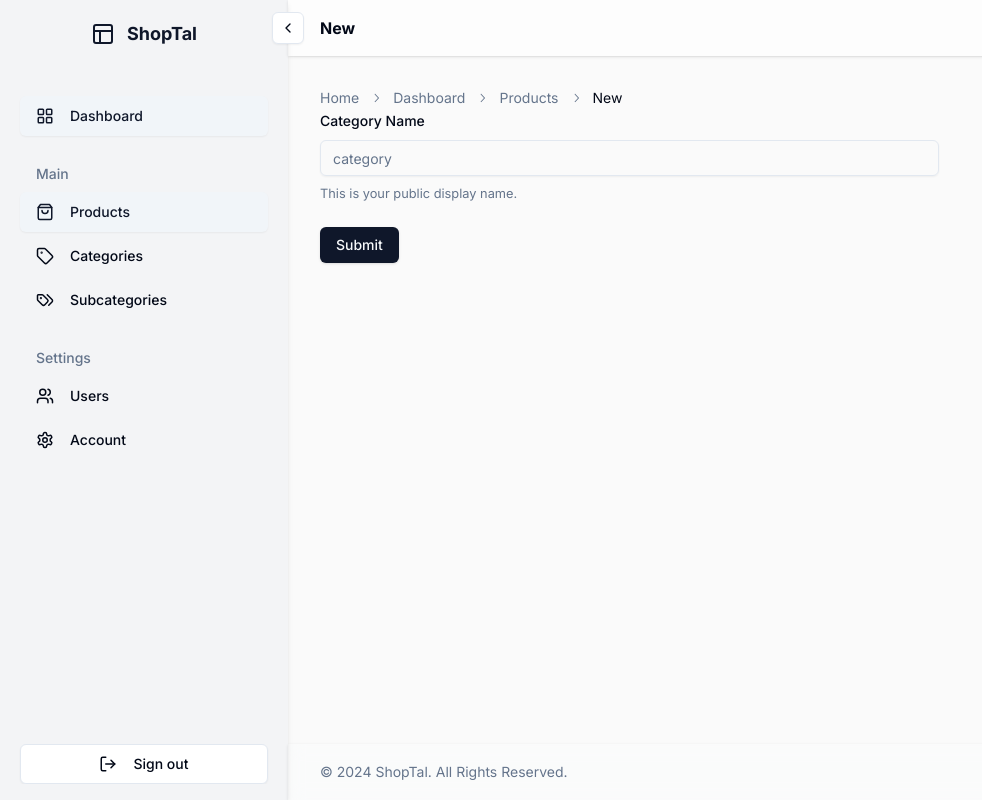
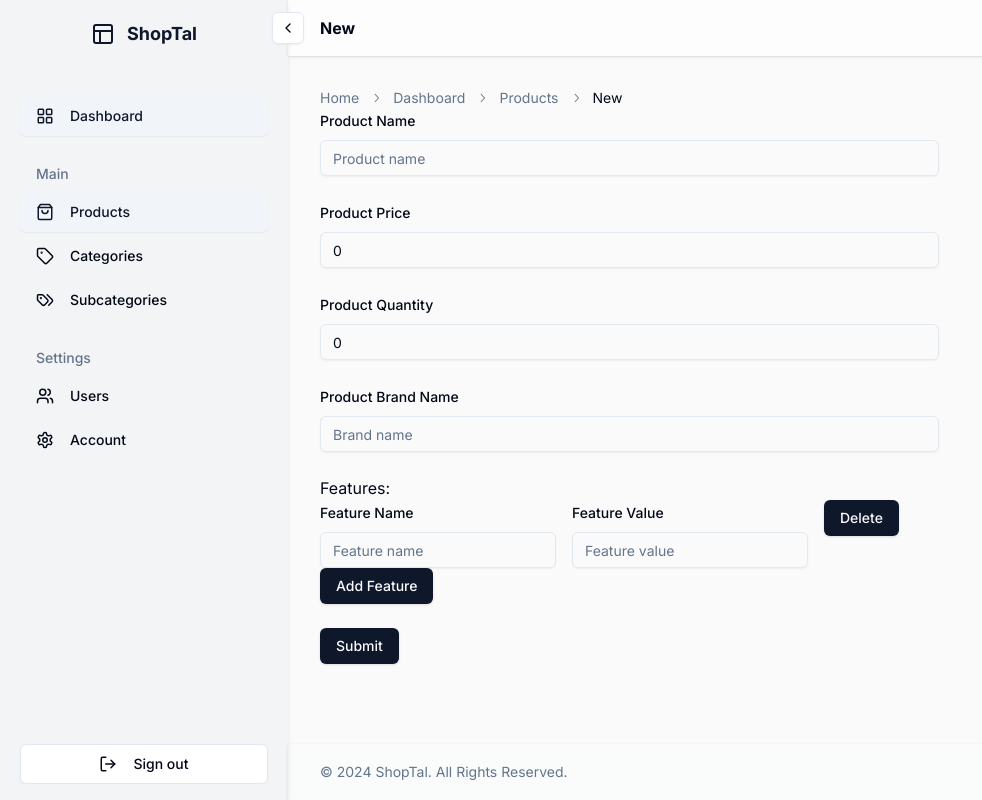
Before and after one commit to kdipto1/ShopTal-client, a Next.js app: page /dashboard/products/new in a window 1280 px wide. Shown: the whole page, without its empty margins (0-982 px from the left). Built offline with nearby package versions, Linux system fonts and the light colour scheme.

Commit message:
ADDED: initial CreateProductForm added

```diff
--- a/src/app/(dashboard-layout)/dashboard/subcategories/page.tsx
+++ b/src/app/(dashboard-layout)/dashboard/subcategories/page.tsx
@@ -59,7 +59,7 @@ const SubcategoriesPage = () => {
         setData(result.data.data);
         setLoading(false);
       } catch (error) {
-        setError(error.message);
+        // setError(error.message);
         setLoading(false);
       }
     };
@@ -110,12 +110,12 @@ const SubcategoriesPage = () => {
       </Link>
 
       {/* <DataTable columns={columnDefs} data={data} /> */}
-      <DataTable
+      {/* <DataTable
         columns={columns}
         data={data}
         onPageChange={onPageChange}
         onPageSizeChange={onPageSizeChange}
-      />
+      /> */}
     </ContentLayout>
   );
 };
--- a/src/components/dashboard-page-components/products-page-components/new-page-components/CreateProductForm.tsx
+++ b/src/components/dashboard-page-components/products-page-components/new-page-components/CreateProductForm.tsx
@@ -1,9 +1,199 @@
+// "use client";
+
+// import { Button } from "@/components/shadcn-ui/button";
+// import {
+//   Form,
+//   FormControl,
+//   FormDescription,
+//   FormField,
+//   FormItem,
+//   FormLabel,
+//   FormMessage,
+// } from "@/components/shadcn-ui/form";
+// import { Input } from "@/components/shadcn-ui/input";
+// import { zodResolver } from "@hookform/resolvers/zod";
+// import { useState } from "react";
+// import { useForm } from "react-hook-form";
+// import { toast } from "sonner";
+// import { z } from "zod";
+
+// const FormSchema = z.object({
+//   name: z.string().min(2, {
+//     message: "Product name must be at least 2 characters.",
+//   }),
+//   price: z.string({
+//     message: "Product price should be positive value",
+//   }),
+//   quantity: z.string({
+//     message: "Product quantity should be positive value.",
+//   }),
+//   brandName: z.string().min(2, {
+//     message: "Product brand name must be at least 2 characters.",
+//   }),
+//   categoryId: z.string({
+//     message: "Category for product must be selected",
+//   }),
+//   subcategoryId: z.string({
+//     message: "Subcategory for product must be selected.",
+//   }),
+//   file: z.string({
+//     message: "Image file must be selected",
+//   }),
+//   features: z.array(
+//     z.object({
+//       name: z.string(),
+//       value: z.string(),
+//     })
+//   ),
+// });
+
+// const CreateProductForm = () => {
+//   const form = useForm<z.infer<typeof FormSchema>>({
+//     resolver: zodResolver(FormSchema),
+//     defaultValues: {
+//       name: "",
+//     },
+//   });
+//   const [fields, setFields] = useState([{ name: "", value: "" }]);
+
+//   const addField = () => {
+//     setFields([...fields, { name: "", value: "" }]);
+//   };
+
+//   const deleteField = (index: number) => {
+//     setFields(fields.filter((_, i) => i !== index));
+//   };
+
+//   function onSubmit(data: z.infer<typeof FormSchema>) {
+//     console.log("Form submitted:", data);
+//     console.log("Form schema:", FormSchema);
+//     console.log("Form data:", data);
+//     // toast.success("");
+//   }
+//   return (
+//     <Form {...form}>
+//       <form onSubmit={form.handleSubmit(onSubmit)} className="w-2/3 space-y-6">
+//         <FormField
+//           control={form.control}
+//           name="name"
+//           render={({ field }) => (
+//             <FormItem>
+//               <FormLabel>Product Name</FormLabel>
+//               <FormControl>
+//                 <Input placeholder="product name" {...field} />
+//               </FormControl>
+//               {/* <FormDescription>
+//                 This is your public display name.
+//               </FormDescription> */}
+//               <FormMessage />
+//             </FormItem>
+//           )}
+//         />
+//         <FormField
+//           control={form.control}
+//           name="price"
+//           render={({ field }) => (
+//             <FormItem>
+//               <FormLabel>Product Price</FormLabel>
+//               <FormControl>
+//                 <Input placeholder="product price" type="number" {...field} />
+//               </FormControl>
+//               {/* <FormDescription>
+//                 This is your public display name.
+//               </FormDescription> */}
+//               <FormMessage />
+//             </FormItem>
+//           )}
+//         />
+//         <FormField
+//           control={form.control}
+//           name="quantity"
+//           render={({ field }) => (
+//             <FormItem>
+//               <FormLabel>Product Quantity</FormLabel>
+//               <FormControl>
+//                 <Input
+//                   placeholder="product quantity"
+//                   type="number"
+//                   {...field}
+//                 />
+//               </FormControl>
+//               {/* <FormDescription>
+//                 This is your public display name.
+//               </FormDescription> */}
+//               <FormMessage />
+//             </FormItem>
+//           )}
+//         />
+//         <FormField
+//           control={form.control}
+//           name="brandName"
+//           render={({ field }) => (
+//             <FormItem>
+//               <FormLabel>Product Brand Name</FormLabel>
+//               <FormControl>
+//                 <Input placeholder="brand name" type="text" {...field} />
+//               </FormControl>
+//               {/* <FormDescription>
+//                 This is your public display name.
+//               </FormDescription> */}
+//               <FormMessage />
+//             </FormItem>
+//           )}
+//         />
+//         <div>
+//           <h2>Features:</h2>
+//           {fields.map((field, index) => (
+//             <div key={index} className="flex">
+//               <FormItem>
+//                 <FormLabel>Feature Name</FormLabel>
+//                 <FormControl>
+//                   <Input
+//                     placeholder="feature name"
+//                     type="text"
+//                     {...form.register(`features.${index}.name`)}
+//                   />
+//                 </FormControl>
+//               </FormItem>
+//               <FormItem>
+//                 <FormLabel>Feature Value</FormLabel>
+//                 <FormControl>
+//                   <Input
+//                     placeholder="feature value"
+//                     type="text"
+//                     {...form.register(`features.${index}.value`)}
+//                   />
+//                 </FormControl>
+//               </FormItem>
+//               <FormItem>
+//                 <Button type="button" onClick={() => deleteField(index)}>
+//                   Delete
+//                 </Button>
+//               </FormItem>
+//             </div>
+//           ))}
+//           <FormItem>
+//             <Button type="button" onClick={addField}>
+//               Add new feature
+//             </Button>
+//           </FormItem>
+//         </div>
+//         <Button type="submit">Submit</Button>
+//       </form>
+//     </Form>
+//   );
+// };
+
+// export default CreateProductForm;
+
+// ********************************-------------------
+
 "use client";
+
 import { Button } from "@/components/shadcn-ui/button";
 import {
   Form,
   FormControl,
-  FormDescription,
   FormField,
   FormItem,
   FormLabel,
@@ -11,14 +201,37 @@ import {
 } from "@/components/shadcn-ui/form";
 import { Input } from "@/components/shadcn-ui/input";
 import { zodResolver } from "@hookform/resolvers/zod";
-import { useForm } from "react-hook-form";
-import { toast } from "sonner";
+import { useForm, useFieldArray } from "react-hook-form";
 import { z } from "zod";
 
 const FormSchema = z.object({
-  name: z.string().min(2, {
-    message: "Category name must be at least 2 characters.",
+  name: z
+    .string()
+    .min(2, { message: "Product name must be at least 2 characters." }),
+  price: z.coerce
+    .number()
+    .min(1, { message: "Product price must be provided." }),
+  quantity: z.coerce
+    .number()
+    .min(1, { message: "Product quantity must be provided." }),
+  brandName: z
+    .string()
+    .min(2, { message: "Product brand name must be at least 2 characters." }),
+  categoryId: z.string({ message: "Category for product must be selected" }),
+  subcategoryId: z.string({
+    message: "Subcategory for product must be selected.",
   }),
+  file: z.string({ message: "Image file must be selected" }),
+  features: z
+    .array(
+      z.object({
+        name: z.string().min(1, { message: "Feature name must be provided." }),
+        value: z
+          .string()
+          .min(1, { message: "Feature value must be provided." }),
+      })
+    )
+    .nonempty({ message: "At least one feature is required." }),
 });
 
 const CreateProductForm = () => {
@@ -26,12 +239,25 @@ const CreateProductForm = () => {
     resolver: zodResolver(FormSchema),
     defaultValues: {
       name: "",
+      price: 0,
+      quantity: 0,
+      brandName: "",
+      categoryId: "",
+      subcategoryId: "",
+      file: "",
+      features: [{ name: "", value: "" }],
     },
   });
 
-  function onSubmit(data: z.infer<typeof FormSchema>) {
-    toast.success("");
-  }
+  const { fields, append, remove } = useFieldArray({
+    control: form.control,
+    name: "features",
+  });
+
+  const onSubmit = (data: z.infer<typeof FormSchema>) => {
+    console.log("Form submitted:", data);
+  };
+
   return (
     <Form {...form}>
       <form onSubmit={form.handleSubmit(onSubmit)} className="w-2/3 space-y-6">
@@ -40,17 +266,98 @@ const CreateProductForm = () => {
           name="name"
           render={({ field }) => (
             <FormItem>
-              <FormLabel>Category Name</FormLabel>
+              <FormLabel>Product Name</FormLabel>
               <FormControl>
-                <Input placeholder="category" {...field} />
+                <Input placeholder="Product name" {...field} />
               </FormControl>
-              <FormDescription>
-                This is your public display name.
-              </FormDescription>
               <FormMessage />
             </FormItem>
           )}
         />
+        <FormField
+          control={form.control}
+          name="price"
+          render={({ field }) => (
+            <FormItem>
+              <FormLabel>Product Price</FormLabel>
+              <FormControl>
+                <Input placeholder="Product price" type="number" {...field} />
+              </FormControl>
+              <FormMessage />
+            </FormItem>
+          )}
+        />
+        <FormField
+          control={form.control}
+          name="quantity"
+          render={({ field }) => (
+            <FormItem>
+              <FormLabel>Product Quantity</FormLabel>
+              <FormControl>
+                <Input
+                  placeholder="Product quantity"
+                  type="number"
+                  {...field}
+                />
+              </FormControl>
+              <FormMessage />
+            </FormItem>
+          )}
+        />
+        <FormField
+          control={form.control}
+          name="brandName"
+          render={({ field }) => (
+            <FormItem>
+              <FormLabel>Product Brand Name</FormLabel>
+              <FormControl>
+                <Input placeholder="Brand name" type="text" {...field} />
+              </FormControl>
+              <FormMessage />
+            </FormItem>
+          )}
+        />
+
+        <div>
+          <h2>Features:</h2>
+          {fields.map((item, index) => (
+            <div key={item.id} className="flex space-x-4">
+              <FormField
+                control={form.control}
+                name={`features.${index}.name`}
+                render={({ field }) => (
+                  <FormItem>
+                    <FormLabel>Feature Name</FormLabel>
+                    <FormControl>
+                      <Input placeholder="Feature name" {...field} />
+                    </FormControl>
+                    <FormMessage />
+                  </FormItem>
+                )}
+              />
+              <FormField
+                control={form.control}
+                name={`features.${index}.value`}
+                render={({ field }) => (
+                  <FormItem>
+                    <FormLabel>Feature Value</FormLabel>
+                    <FormControl>
+                      <Input placeholder="Feature value" {...field} />
+                    </FormControl>
+                    <FormMessage />
+                  </FormItem>
+                )}
+              />
+              <Button type="button" onClick={() => remove(index)}>
+                Delete
+              </Button>
+            </div>
+          ))}
+          <Button type="button" onClick={() => append({ name: "", value: "" })}>
+            Add Feature
+          </Button>
+        </div>
+
         <Button type="submit">Submit</Button>
       </form>
     </Form>
```
Also changed, not shown: package.json (+10 -10 lines), 1 other file (tests, documents, lock files or other folders).
